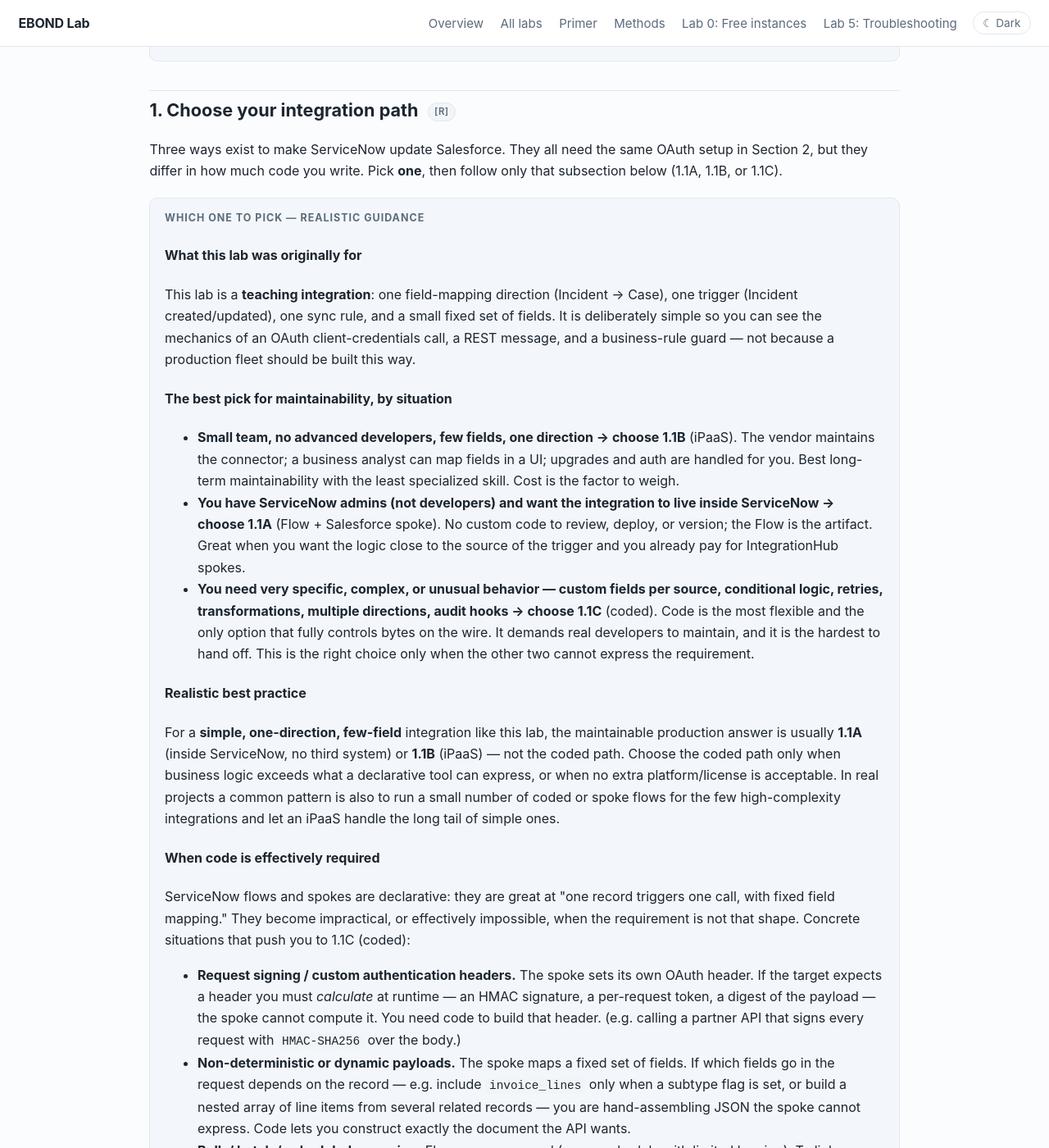
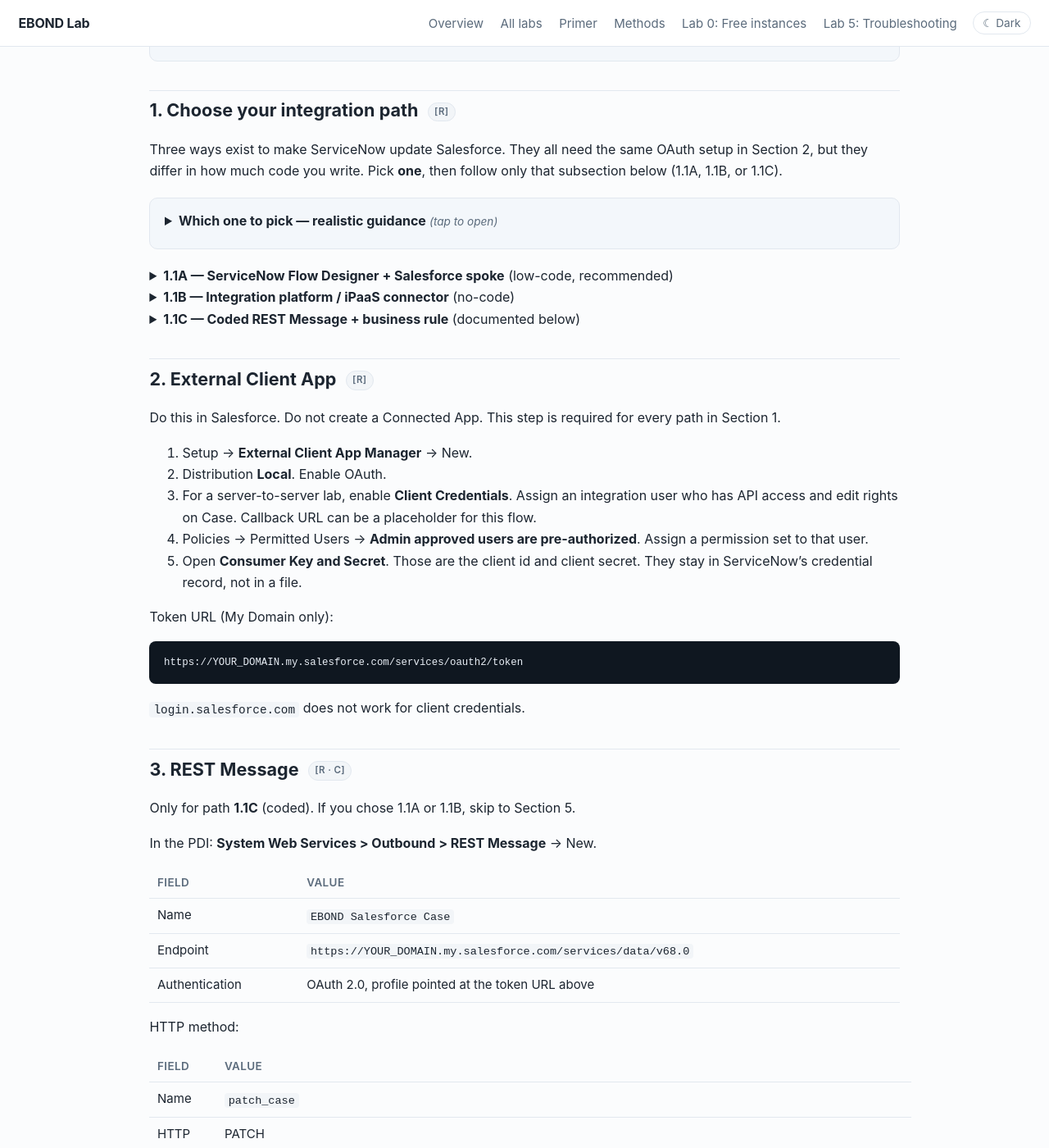
Before and after one commit to eltonaguiar/EBOND_ServiceNowSalesforce, a Jekyll site: the page built from site/labs/03-snow-to-salesforce.md, in a window 1280 px wide and 1400 px high, scrolled down 1531 px. Shown: the whole window at 82% size. Built offline with Jekyll 4.4.1, drawn with Linux system fonts in a browser that asks for light colours; some of the changed text lies outside the part shown.

Commit message:
Lab 3: collapse 'Which one to pick' guidance into a details block

```diff
--- a/site/assets/css/style.css
+++ b/site/assets/css/style.css
@@ -84,3 +84,6 @@ details.glossary[open] summary { margin-bottom:.4rem; }
 .toc-labs b { display:inline-block; min-width:1.5rem; color:var(--muted); font-weight:600; font-variant-numeric:tabular-nums; }
 
 .req { display:inline-block; margin-left:.4rem; padding:.08rem .45rem; border:1px solid var(--line); border-radius:999px; background:var(--code); color:var(--muted); font-size:.72rem; font-weight:600; letter-spacing:.03em; vertical-align:middle; white-space:nowrap; }
+
+details.note summary { cursor:pointer; font-weight:600; margin-bottom:.35rem; }
+details.note summary em { font-weight:400; color:var(--muted); font-size:.85rem; }
--- a/site/labs/03-snow-to-salesforce.md
+++ b/site/labs/03-snow-to-salesforce.md
@@ -65,8 +65,8 @@ permalink: /labs/03-snow-to-salesforce/
 
 <p>Three ways exist to make ServiceNow update Salesforce. They all need the same OAuth setup in Section 2, but they differ in how much code you write. Pick <strong>one</strong>, then follow only that subsection below (1.1A, 1.1B, or 1.1C).</p>
 
-<div class="note">
-<span class="label">Which one to pick — realistic guidance</span>
+<details class="note">
+<summary><strong>Which one to pick — realistic guidance</strong> <em>(tap to open)</em></summary>
 
 <h4>What this lab was originally for</h4>
 <p>This lab is a <strong>teaching integration</strong>: one field-mapping direction (Incident → Case), one trigger (Incident created/updated), one sync rule, and a small fixed set of fields. It is deliberately simple so you can see the mechanics of an OAuth client-credentials call, a REST message, and a business-rule guard — not because a production fleet should be built this way.</p>
@@ -99,7 +99,7 @@ permalink: /labs/03-snow-to-salesforce/
 <li>Try <strong>1.1A</strong> (Flow + spoke) if you want to see how the same result is achieved declaratively — and how a Flow replaces the JavaScript, making the logic visible to admins instead of locked in a script.</li>
 <li>Try <strong>1.1B</strong> (iPaaS) if you want to see a third-party connector hide all the auth and REST details, and learn how field mapping moves out of code into a UI.</li>
 </ul>
-</div>
+</details>
 
 <details id="optA">
 <summary><strong>1.1A — ServiceNow Flow Designer + Salesforce spoke</strong> (low-code, recommended)</summary>
```
